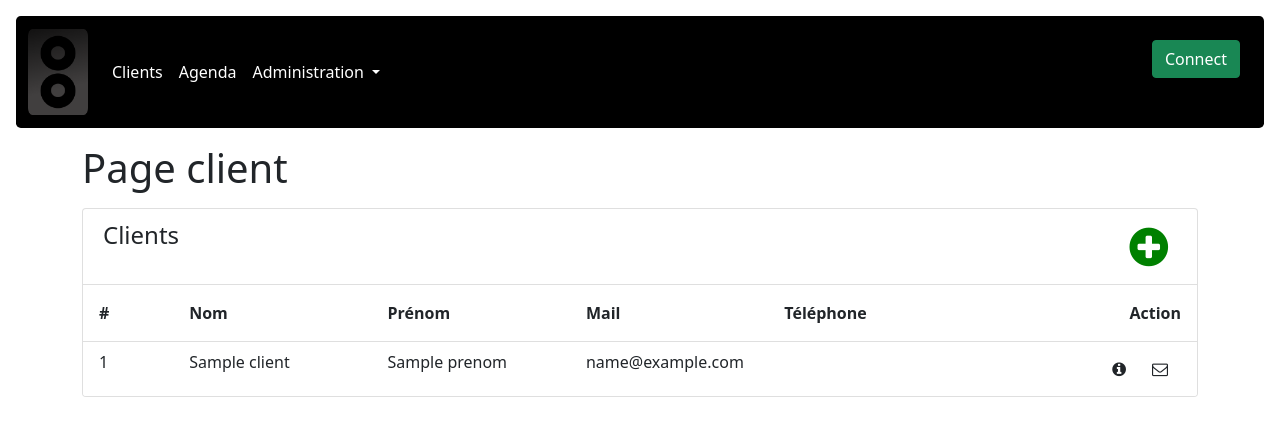
After one commit to marcram99/gestion_sloffie, a FastAPI app: template templates/client.html in a window 1280 px wide. The commit adds this page. Shown: the top 436 px of the page. Run offline with FastAPI, Linux system fonts and the light colour scheme; the template is opened without the code that fills it: most values are stand-ins (such as "Sample title", 1, 10 or a date in 2020); parts of the project's set-up code (start-up, migrations or seed data) failed here and were passed over; some libraries are stand-ins or nearby versions.

Commit message:
html page 4 clients

```diff
--- a/main.py
+++ b/main.py
@@ -41,8 +41,12 @@ async def create_client(client: schema.ClientCreate,
 
 @app.get("/clients")
 async def read_all_client(request: Request, db: Session = Depends(get_db)):
-    result = db.query(models.Client).all()
-    for elem in result:
+    results = db.query(models.Client).all()
+    for elem in results:
         print(f'{elem.nom=} {elem.prenom=}')
     print("retour de query")
-    return "retour sur terminal"
+    return templates.TemplateResponse("client.html",
+                                      {"request": request,
+                                       "results": results,
+                                       }
+                                      )
--- a/templates/base.html
+++ b/templates/base.html
@@ -25,7 +25,7 @@
                         <div class="collapse navbar-collapse d-flex " id="navbarToggler">
                             <ul class="navbar-nav order-lg-0 order-2 ">
                                 <li class="nav-item  active ">
-                                    <a class="nav-link active " href=""> Clients</a>
+                                    <a class="nav-link active " href="{{ url_for('read_all_client') }}"> Clients</a>
                                 </li>
                                 <li class="nav-item  active ">
                                     <a class="nav-link active " href="">Agenda</a>
@@ -125,5 +125,6 @@
             {% endblock %}
         {% endblock %}
         {% block mainpage %} {% endblock %}
+        {% block client %} {% endblock %}
     </body>
 </html>
--- /dev/null
+++ b/templates/client.html
@@ -0,0 +1,43 @@
+{% extends "base.html" %}
+{% block menu %}
+    {% block navbar %}
+        {{super() }}
+    {% endblock %}
+{% endblock %}
+{% block client %}
+    <div class="container">
+        <h1 class="mt-2 mb-3">Page client</h1>
+        <div class="card">
+                <div class="card-header bg-transparent">
+                    <div class="d-flex flex-row justify-content-between">
+                        <h4 class=" flex-grow  m-1 ">Clients</h4>
+                        <button id="add_user" class="btn " onclick="creeUser(this)"><i class="fa fa-plus-circle mt-n2" style="font-size:45px;color:green;"></i>
+                    </div>
+                </div>
+                <div class="card-body d-flex flex-row fw-bolder">
+                    <span class="col-1 ">#</span>
+                    <span class="col  ">Nom</span>
+                    <span class="col d-none d-md-block ">Prénom</span>
+                    <span class="col d-none d-lg-block ">Mail</span>
+                    <span class="col d-none d-lg-block ">Téléphone</span>
+                    <span class="col ml-auto text-end ">Action</span>
+                </div>
+                <ul class="list-group list-group-flush">
+                    {% for clients in results %}
+                        <li class="list-group-item ">
+                            <div class="d-flex flex-row">
+                                <span class="col-1 ">{{ loop.index }}</span>
+                                <span class="col " id="nom_{{ clients.id }}">{{ clients.nom }}</span>
+                                <span class="col d-none d-md-block " id="prenom_{{ clients.id }}">{{ clients.prenom }}</span>
+                                <span class="col d-none d-lg-block " id="mail_{{ clients.id }}">{{ clients.mail }}</span>
+                                <span class="col d-none d-lg-block " id="mail_{{ clients.id }}">{{ clients.no_tel }}</span>
+                                <span class="col ml-auto text-end ">
+                                    <button id="modif_{{ clients.id }}" class="btn" onclick="InformationUser(this)"><i class="fa fa-info-circle mt-n2" ></i>
+                                    <button id="modif_{{ clients.id }}" class="btn" onclick="InformationUser(this)"><i class="fa fa-envelope-o mt-n2" ></i>
+                                </span>
+                            </div>
+                       </li>
+                    {% endfor %}
+                </ul>
+    </div>
+{% endblock %}
```
